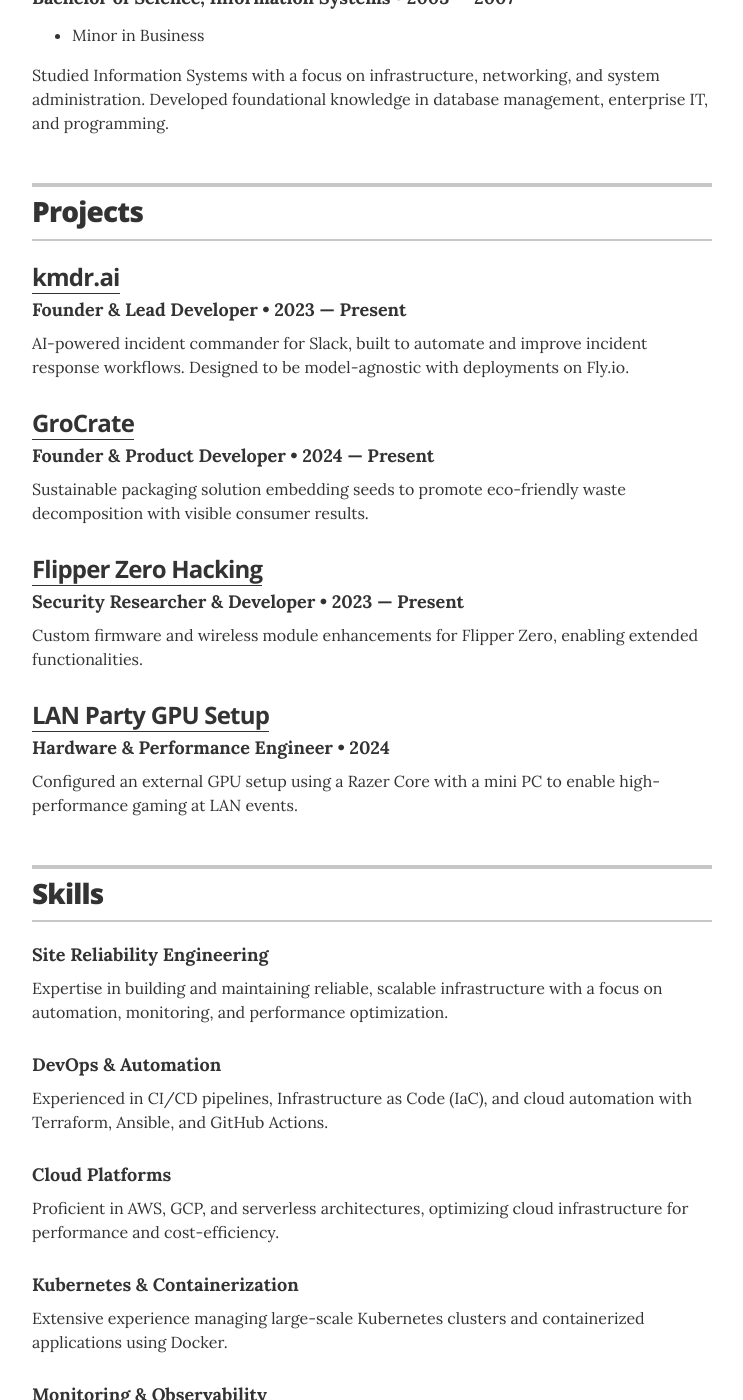
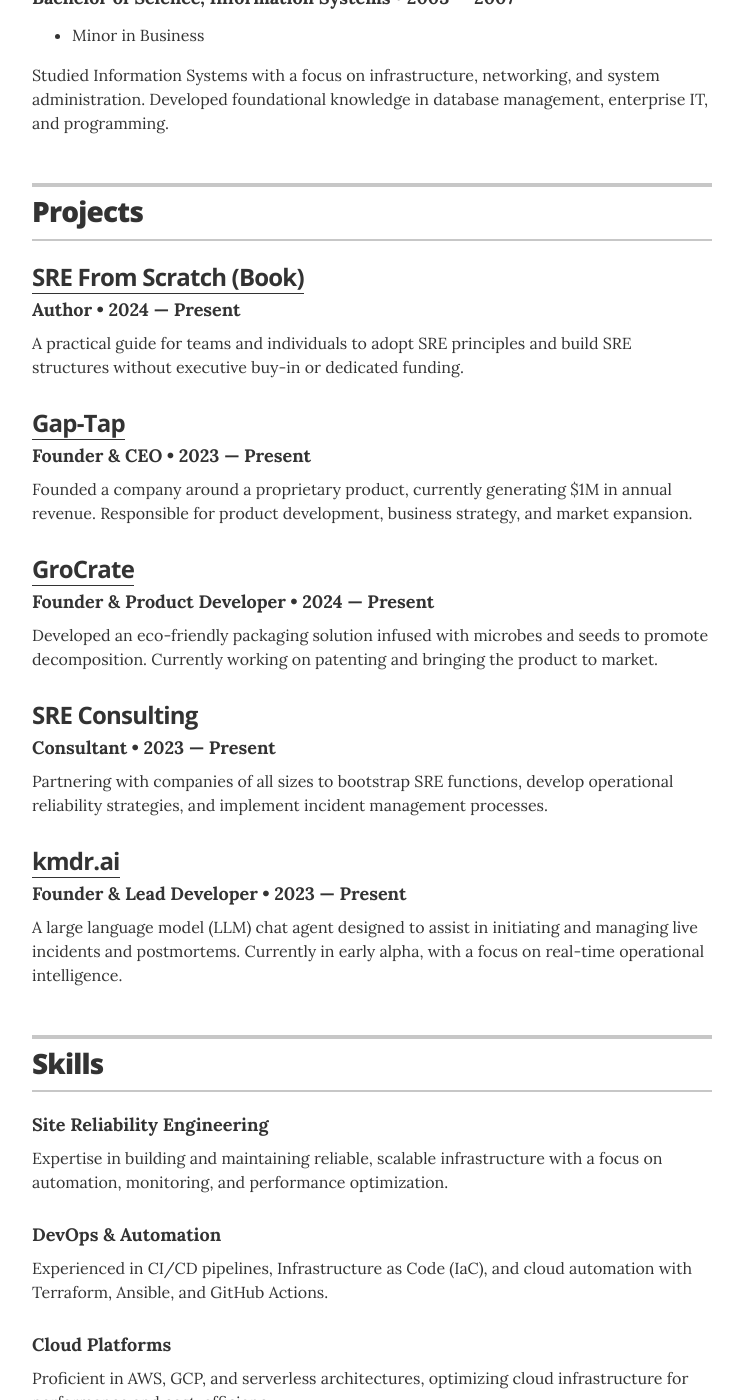
Before and after one commit to potable-anarchy/brad-dougherty.com, a Jekyll site: the page built from index.md, in a window 1280 px wide and 1400 px high, scrolled down 2733 px. Shown: the whole window, without its empty margins (268-1011 px from the left). Built offline with Jekyll 4.4.1, drawn with Linux system fonts in a browser that asks for light colours.

Commit message:
Updated my projects from the AI generated ones.

```diff
--- a/_data/projects.yml
+++ b/_data/projects.yml
@@ -1,30 +1,31 @@
 # Projects
 # Uncomment the URLs if you wish to display them, and add your own URL
 
-# kmdr.ai
+- project: SRE From Scratch (Book)
+  role: Author
+  duration: 2024 &mdash; Present
+  url: "https://github.com/bradtaco/sre-from-scratch"  # Update with actual URL when available
+  description: A practical guide for teams and individuals to adopt SRE principles and build SRE structures without executive buy-in or dedicated funding.
+
+- project: Gap-Tap
+  role: Founder & CEO
+  duration: 2023 &mdash; Present
+  url: "https://gap-tap.com"  # Update with actual URL when available
+  description: Founded a company around a proprietary product, currently generating $1M in annual revenue. Responsible for product development, business strategy, and market expansion.
+
+- project: GroCrate
+  role: Founder & Product Developer
+  duration: 2024 &mdash; Present
+  url: "https://github.com/bradtaco/grocrate"  # Update with actual URL when available
+  description: Developed an eco-friendly packaging solution infused with microbes and seeds to promote decomposition. Currently working on patenting and bringing the product to market.
+
+- project: SRE Consulting
+  role: Consultant
+  duration: 2023 &mdash; Present
+  description: Partnering with companies of all sizes to bootstrap SRE functions, develop operational reliability strategies, and implement incident management processes.
+
 - project: kmdr.ai
   role: Founder & Lead Developer
   duration: 2023 &mdash; Present
   url: "https://github.com/bradtaco/kmdr-ai"
-  description: AI-powered incident commander for Slack, built to automate and improve incident response workflows. Designed to be model-agnostic with deployments on Fly.io.
-
-# GroCrate
-- project: GroCrate
-  role: Founder & Product Developer
-  duration: 2024 &mdash; Present
-  url: "https://github.com/bradtaco/grocrate"
-  description: Sustainable packaging solution embedding seeds to promote eco-friendly waste decomposition with visible consumer results.
-
-# Flipper Zero Hacking
-- project: Flipper Zero Hacking
-  role: Security Researcher & Developer
-  duration: 2023 &mdash; Present
-  url: "https://github.com/bradtaco/flipperzero-hacks"
-  description: Custom firmware and wireless module enhancements for Flipper Zero, enabling extended functionalities.
-
-# LAN Party GPU Setup
-- project: LAN Party GPU Setup
-  role: Hardware & Performance Engineer
-  duration: 2024
-  url: "https://github.com/bradtaco/lan-party-gpu-setup"
-  description: Configured an external GPU setup using a Razer Core with a mini PC to enable high-performance gaming at LAN events.
+  description: A large language model (LLM) chat agent designed to assist in initiating and managing live incidents and postmortems. Currently in early alpha, with a focus on real-time operational intelligence.
```
